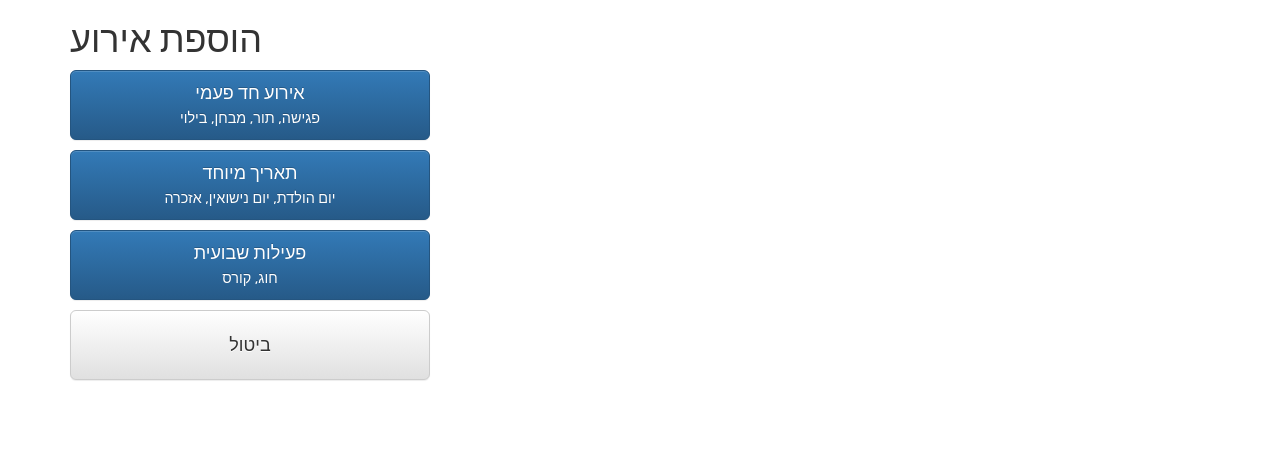
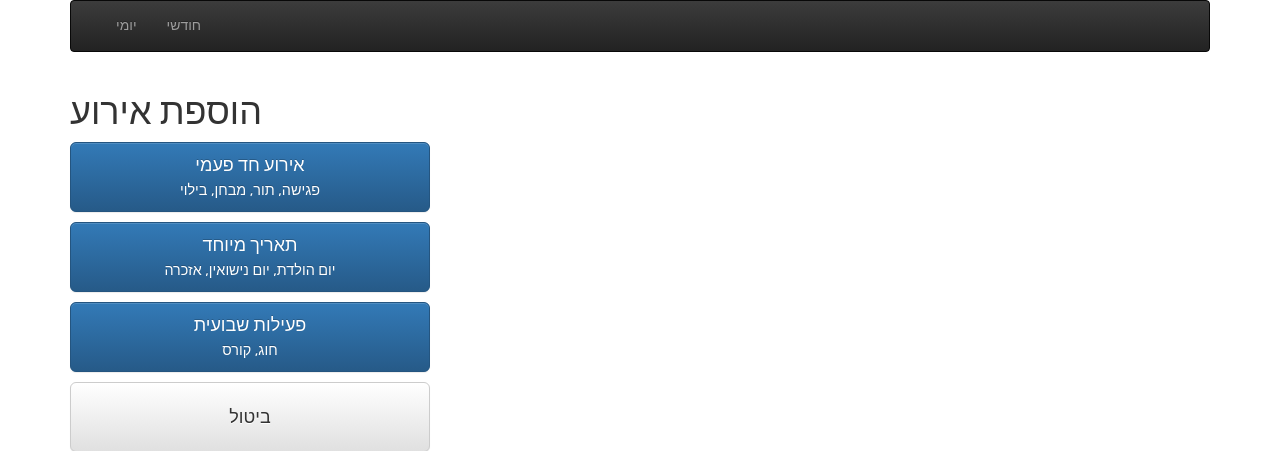
Before and after one commit to ishirav/togethercal, a Django app: page /add/ in a window 1280 px wide. Shown: the top 451 px of the page. Run offline with Django 3.2, Linux system fonts and the light colour scheme; the visitor is signed in with stand-in values (Sample User, id 1); parts of the project's set-up code (start-up, migrations or seed data) failed here and were passed over; some libraries are stand-ins or nearby versions.

Commit message:
month view

```diff
--- a/manage.py
+++ b/manage.py
@@ -1,4 +1,4 @@
-#!/usr/bin/env python
+#!bin/python
 import os
 import sys
 
--- a/togethercal/main/month_renderer.py
+++ b/togethercal/main/month_renderer.py
@@ -17,10 +17,6 @@ class MonthRenderer(HTMLCalendar):
         return ''
 
     def formatmonth(self, theyear, themonth, withyear=True):
-        # qs = CalendarEvent.objects.filter(calendar__in=self.hc, visible=True)
-        # qs = qs.filter(Q(start__year=theyear, start__month=themonth) |
-        #                Q(end__year=theyear, end__month=themonth))
-        # self.events = list(qs)
         self.year = theyear
         self.month = themonth
         self.occurrences = list(Occurrence.objects.filter(date__year=theyear, date__month=themonth))
@@ -50,7 +46,7 @@ class MonthRenderer(HTMLCalendar):
                         if event.icon:
                             content.append('<img src="%s", title="%s">' % (event.icon.image.url, escape(event.title)))
             cssclass = ' '.join(classes)
-            return self.day_cell(curdate.isoformat(), cssclass, day, ''.join(content))
+            return self.day_cell(curdate.strftime('%d.%m.%Y'), cssclass, day, ''.join(content))
         return self.day_cell('noday', 'noday', '', '')
 
     def day_cell(self, curdate, cssclass, day, text):
--- a/togethercal/main/templates/base.html
+++ b/togethercal/main/templates/base.html
@@ -36,9 +36,8 @@
 
     <div class="container">
 
-      {% comment %}
       <!-- Static navbar -->
-      <nav class="navbar navbar-default">
+      <nav class="navbar navbar-inverse">
         <div class="container-fluid">
           <div class="navbar-header">
             <button type="button" class="navbar-toggle collapsed" data-toggle="collapse" data-target="#navbar" aria-expanded="false" aria-controls="navbar">
@@ -47,35 +46,16 @@
               <span class="icon-bar"></span>
               <span class="icon-bar"></span>
             </button>
-            <a class="navbar-brand" href="#">Project name</a>
+            <!-- <a class="navbar-brand" href="#">Project name</a> -->
           </div>
           <div id="navbar" class="navbar-collapse collapse">
             <ul class="nav navbar-nav">
-              <li class="active"><a href="#">Home</a></li>
-              <li><a href="#">About</a></li>
-              <li><a href="#">Contact</a></li>
-              <li class="dropdown">
-                <a href="#" class="dropdown-toggle" data-toggle="dropdown" role="button" aria-haspopup="true" aria-expanded="false">Dropdown <span class="caret"></span></a>
-                <ul class="dropdown-menu">
-                  <li><a href="#">Action</a></li>
-                  <li><a href="#">Another action</a></li>
-                  <li><a href="#">Something else here</a></li>
-                  <li role="separator" class="divider"></li>
-                  <li class="dropdown-header">Nav header</li>
-                  <li><a href="#">Separated link</a></li>
-                  <li><a href="#">One more separated link</a></li>
-                </ul>
-              </li>
-            </ul>
-            <ul class="nav navbar-nav navbar-right">
-              <li class="active"><a href="./">Default <span class="sr-only">(current)</span></a></li>
-              <li><a href="../navbar-static-top/">Static top</a></li>
-              <li><a href="../navbar-fixed-top/">Fixed top</a></li>
+              <li><a href="/">יומי</a></li>
+              <li><a href="/month/">חודשי</a></li>
             </ul>
           </div><!--/.nav-collapse -->
         </div><!--/.container-fluid -->
       </nav>
-      {% endcomment %}
 
       {% block content %}{% endblock %}
 
--- a/togethercal/main/views.py
+++ b/togethercal/main/views.py
@@ -23,7 +23,10 @@ from models import Occurrence, OneTimeEvent, SpecialDay, WeeklyActivity
 
 @login_required
 def main_view(request):
-    days = [day_view(request, i).content for i in range(3)]
+    offset = 0
+    dt = _parse(request.GET.get('dt', 'היום')).date()
+    offset = (dt - date.today()).days
+    days = [day_view(request, offset + i).content for i in range(3)]
     return render(request, 'main.html', locals())
 
 
--- a/togethercal/static/style.css
+++ b/togethercal/static/style.css
@@ -66,6 +66,14 @@ b, strong, label {
     margin-left: -10px;
 }
 
+.month-header {
+    text-align: center;
+}
+
+.month-header a {
+    margin: 0 20px;
+}
+
 table.month {
     width: 100%;
     border-collapse: collapse;
```
Also changed, not shown: togethercal/main/templates/month.html (+15 -3 lines).
